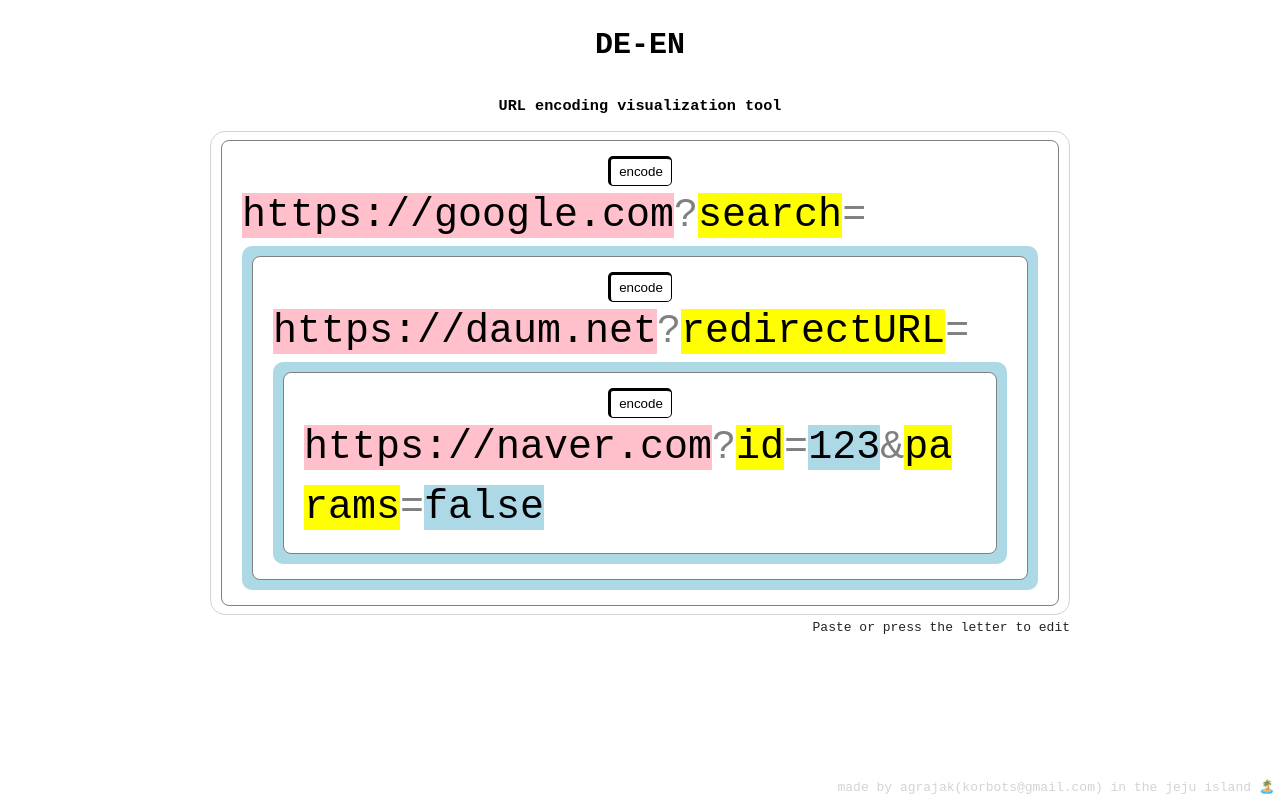
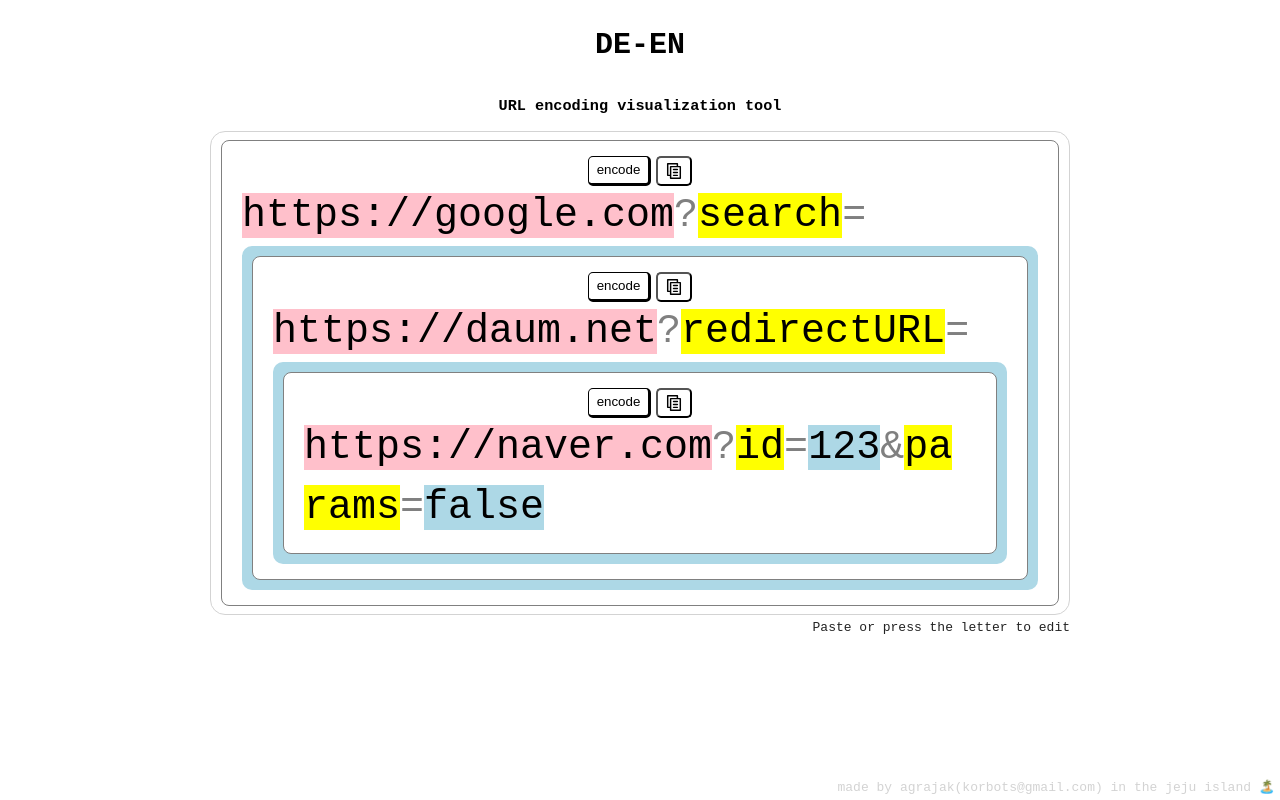
Before and after one commit to agrajak/de-en-visualizer, a React (Vite) app: page / in a window 1280 px wide. Built offline with nearby package versions, Linux system fonts and the light colour scheme.

Commit message:
feat: support copy for clipboard

```diff
--- a/index.css
+++ b/index.css
@@ -30,7 +30,21 @@
 .button-group {
   display: flex;
   justify-content: center;
-  flex-gap: 7px;
+  gap: 5px;
+}
+
+.shadow {
+  border-top: 1px solid black;
+  border-left: 1px solid black;
+  border-bottom: 3px solid black;
+  border-right: 3px solid black;
+}
+
+.invert-shadow {
+  border-top: 3px solid black;
+  border-left: 3px solid black;
+  border-bottom: 1px solid black;
+  border-right: 1px solid black;
 }
 button {
   height: 30px;
@@ -43,19 +57,47 @@
   background-color: white;
   color: black;
 }
-button.invert {
+
+button:active {
   border-top: 3px solid black;
   border-left: 3px solid black;
   border-bottom: 1px solid black;
   border-right: 1px solid black;
 }
 
-button {
-  border-top: 1px solid black;
-  border-left: 1px solid black;
-  border-bottom: 3px solid black;
-  border-right: 3px solid black;
+.orange {
+  color: orange;
 }
+
+.toast {
+  z-index: 100;
+  position: fixed;
+  word-break: break-all;
+  padding: 5px;
+  background-color: white;
+  left: calc(50vw - 200px);
+  top: 50px;
+  width: 400px;
+  border-radius: 5px;
+  opacity: 0;
+  animation: toast 12s 1;
+}
+
+@keyframes toast {
+  0% {
+    opacity: 0;
+  }
+  5% {
+    opacity: 1;
+  }
+  95% {
+    opacity: 1;
+  }
+  100% {
+    opacity: 0;
+  }
+}
+
 #editor-frame {
   width: 860px;
   max-width: 80vw;
--- a/src/main.tsx
+++ b/src/main.tsx
@@ -3,6 +3,7 @@
 import { nanoid } from "nanoid";
 import { produce } from 'immer'
 import React from 'react';
+import copyIcon from '../public/copy-icon.svg';
 import ReactDOM from 'react-dom/client'
 
 type BaseNode = {
@@ -75,6 +76,35 @@
 
 root.render(<EditorComponent initText={query ?? editor.innerText}></EditorComponent>)
 
+let previousElement: HTMLDivElement | null = null;
+function openToast(orangeText: string, text: string) {
+  const body = document.querySelector('body');
+  if (!body) return;
+  console.log({ previousElement })
+  if (previousElement) body.removeChild(previousElement);
+  const toast = document.createElement('div');
+
+  toast.classList.add('toast')
+  toast.classList.add('shadow')
+
+  const orangeSpan = document.createElement('span');
+  orangeSpan.classList.add('orange');
+  orangeSpan.innerText = orangeText;
+
+  const span = document.createElement('span');
+  span.innerText = text;
+
+  toast.appendChild(orangeSpan);
+  toast.appendChild(span);
+
+
+  body.appendChild(toast);
+  previousElement = toast;
+  toast.addEventListener("animationend", () => {
+    body.removeChild(toast);
+  })
+}
+
 
 function Group({ node, onNodeChanged }: { node: Node, onNodeChanged?: (event: NodeChangeEvent) => void }) {
 
@@ -106,7 +136,8 @@
       setEditable(true);
     }
   }}>
-    <div className="button-group"><button className={node.encoded ? '' : 'invert'} onClick={() => {
+    <div className="button-group">
+      <button className={!node.encoded ? 'shadow' : 'invert-shadow'} onClick={() => {
         if (!onNodeChanged) return;
         onNodeChanged({
           name: 'encode-toggle',
@@ -114,6 +145,12 @@
           encoded: !node.encoded
         })
       }}>{node.encoded ? 'decode' : 'encode'}</button>
+      <button><img width="16px" height="16px" src={copyIcon} onClick={() => {
+
+        const buffer = getInnerTextFromNode(node)
+        openToast(buffer, ` copied to clipboard successfully!`);
+        window.navigator.clipboard.writeText(buffer);
+      }}></img></button>
 
     </div>
     {node.encoded ? <span className="encoded">{getInnerTextFromNode(node)}</span> : <>
@@ -157,6 +194,7 @@
   try {
     const url = new URL(value);
 
+
     return {
       type: "url",
       encoded: false,
```
Also changed, not shown: public/copy-icon.svg (added). Lines whose indentation alone changed are shown as unchanged.
